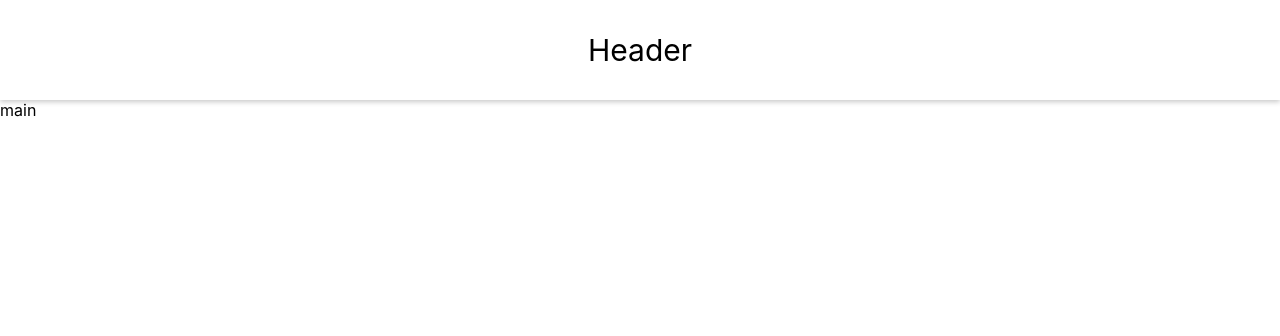
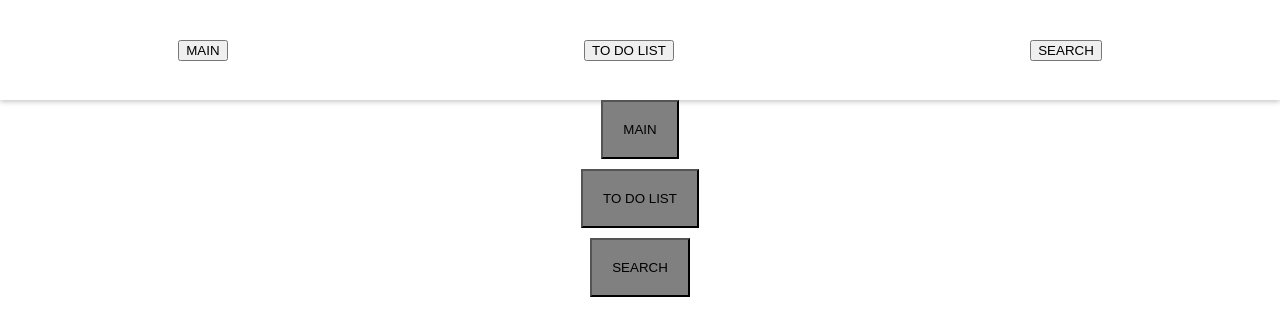
Before and after one commit to JUHYUNSAN/todolist, a React (Create React App) app: page /main in a window 1280 px wide. Shown: the top 336 px of the page. Built offline with nearby package versions, Linux system fonts and the light colour scheme.

Commit message:
weatherapi

```diff
--- a/package.json
+++ b/package.json
@@ -6,6 +6,7 @@
     "@testing-library/jest-dom": "^5.17.0",
     "@testing-library/react": "^13.4.0",
     "@testing-library/user-event": "^13.5.0",
+    "axios": "^1.6.8",
     "react": "^18.3.1",
     "react-dom": "^18.3.1",
     "react-router-dom": "^6.23.0",
--- a/src/components/header/header.js
+++ b/src/components/header/header.js
@@ -1,10 +1,17 @@
 import React from "react";
-import { HeaderContainer } from "./styled";
+import { HeaderContainer, HeaderBtn } from "./styled";
+
+import { useNavigate } from "react-router-dom";
 
 export const Header = () => {
+
+  const navigate1 = useNavigate()
+
   return (
     <HeaderContainer>
-      Header
+      <HeaderBtn onClick={() => navigate1("/main")}> MAIN</HeaderBtn>
+      <HeaderBtn onClick={() => navigate1("/todolist")}> TO DO LIST</HeaderBtn>
+      <HeaderBtn onClick={() => navigate1("/search")}> SEARCH</HeaderBtn>
     </HeaderContainer>
 );
 };
--- a/src/components/header/styled.js
+++ b/src/components/header/styled.js
@@ -2,7 +2,7 @@ import styled from "styled-components";
 
 export const HeaderContainer = styled.div`
   display: flex;
-  flex-direction: column;
+  flex-direction: row;
   justify-content:center;
   align-items:center;
   height:100px;
@@ -10,3 +10,8 @@ export const HeaderContainer = styled.div`
   margin: 0 auto;
   box-shadow: 0px 2px 5px #c9c9c9;
 `;
+
+export const HeaderBtn = styled.button`
+  display: flex;
+  margin: 0 auto;
+`;
--- /dev/null
+++ b/src/components/weather/styled.js
@@ -0,0 +1 @@
+import styled from "styled-components";
--- /dev/null
+++ b/src/components/weather/weather.js
@@ -0,0 +1,59 @@
+import React, { useEffect, useState } from "react";
+import axios from 'axios';
+
+export const Weather = () => {
+      let cityList = ['seoul','tokyo','beijing'];
+
+    const[icon,setIcon] = useState();
+    const [city,setCity] = useState("tokyo");
+    const [temp,setTemp] = useState();
+    const [cloud,setCloud] = useState();
+    /** 내가 클릭한 도시를 가져오는 함수 */
+    const getCity = (e) => {
+        setCity(e.target.innerText)
+    }
+
+    const getData = () => {
+        let url = `https://api.openweathermap.org/data/2.5/weather?q=${city}&appid=bf8c6f1641f170ea34fc9de6acf00177`
+
+        axios
+        .get(url)
+             // data 안에 들어가면 바로 활용 가능! json 변환 안 해줘도 됨
+        .then(res => {
+            console.log('getData Function', res.data)
+            setTemp(parseInt(res.data.main.temp - 273))
+            setIcon(`https://openweathermap.org/img/wn/${res.data.weather[0].icon}@2x.png`)
+            if(res.data.clouds.all > 90){
+                setCloud("매우 흐림")
+            } else if (res.data.clouds.all > 60){
+                setCloud("흐림")
+            } else {
+                setCloud("맑음")
+            }
+            })
+    }
+
+    useEffect(()=>{
+        console.log("첫 화면 랜더링");
+        getData();
+       //첫화면 그리고 city가 바뀔때마다 랜더링(getData함수 실행!)
+    },[city])
+
+    return (
+        <div className='weather-container'>
+        <div className='weather-item'>
+            <h1>오늘의 날씨🌎</h1>
+            <div className='weather-data'>
+                <img src={icon} width='100px' />
+                <h1>{temp}°C</h1>
+                <h3>{city}</h3>
+                <h4>{cloud}</h4>
+            </div>
+            <div>
+                {cityList.map(item => <button onClick={getCity}>{item}</button>)}
+
+            </div>
+        </div>
+    </div>
+    );
+};
--- a/src/pages/main/main.js
+++ b/src/pages/main/main.js
@@ -1,6 +1,25 @@
 import React from "react";
+import { MainContainer, MainContainerBox } from "./styled";
+
+import { useNavigate } from "react-router-dom";
 
 export const Main = () => {
 
-    return <div>main</div>
+    const navigate = useNavigate();
+
+    return (
+    <MainContainer>
+        <MainContainerBox
+            onClick={() => navigate("/main")}> MAIN
+        </MainContainerBox>
+
+        <MainContainerBox
+            onClick={() => navigate("/todolist")}> TO DO LIST
+        </MainContainerBox>
+
+        <MainContainerBox
+            onClick={() => navigate("/search")}> SEARCH
+        </MainContainerBox>
+    </MainContainer>
+    );
 };
--- a/src/pages/main/styled.js
+++ b/src/pages/main/styled.js
@@ -0,0 +1,20 @@
+import styled from "styled-components";
+
+export const MainContainer = styled.div`
+  display: flex;
+  flex-direction: column;
+  gap: 10px;
+  justify-content:center;
+  align-items:center;
+  font-size:30px;
+  margin: 0 auto;
+`;
+
+export const MainContainerBox = styled.button`
+  display: flex;
+  padding: 20px;
+  gap: 20px;
+  justify-content:center;
+  align-items:center;
+  background-color: grey;
+`;
--- a/src/pages/search/search.js
+++ b/src/pages/search/search.js
@@ -1,6 +1,10 @@
-import React from "react";
+import React, { useEffect, useState } from "react";
+import axios from 'axios';
+import { Weather } from "../../components/weather/weather";
 
 export const Search = () => {
 
-    return <div>search</div>
+    return (
+        <Weather />
+    );
 };
```
Also changed, not shown: 2 other files (tests, documents, lock files or other folders).
